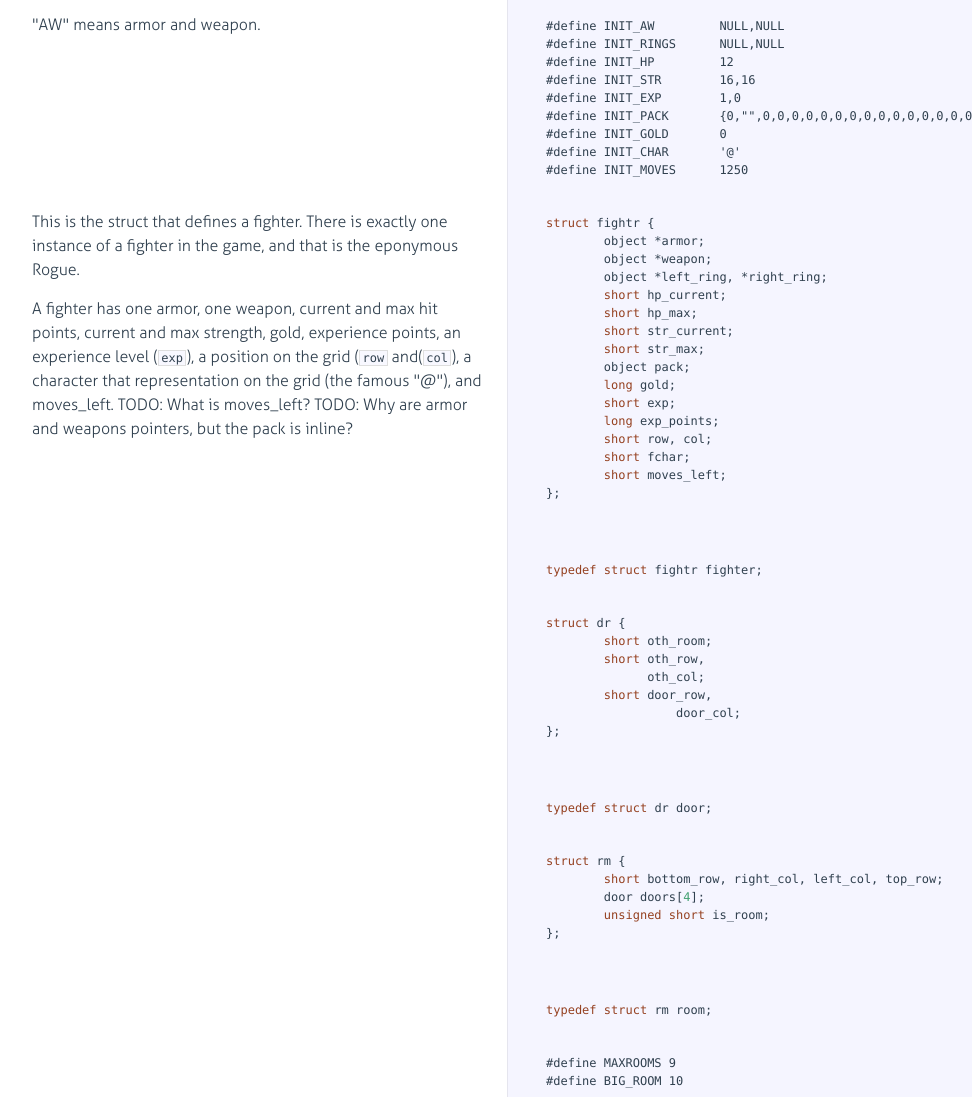
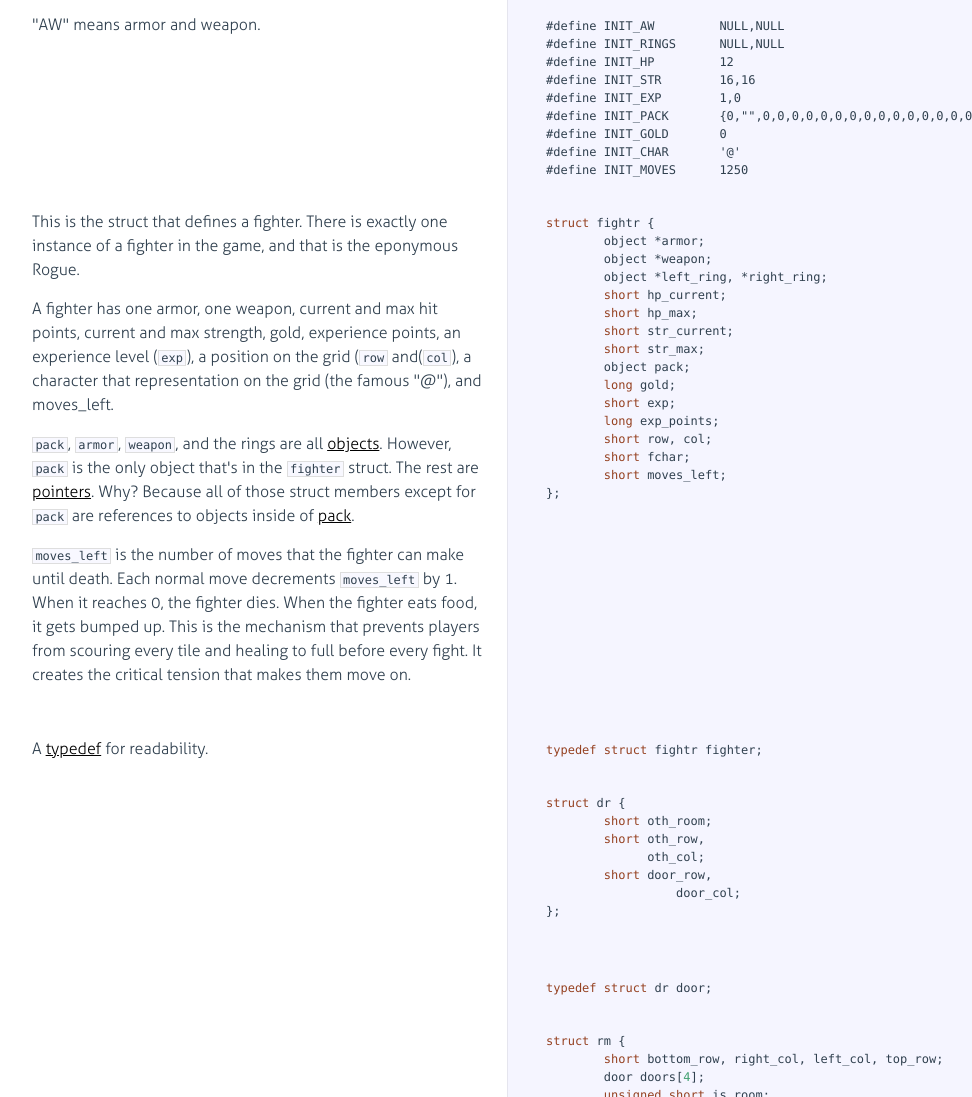
Before and after one commit to jimkang/annotated-rogue, a plain HTML site: page rogue.html in a window 1280 px wide. Shown: the part 5974-7071 px from the top of the page, without its empty margins (18-990 px from the left). Drawn offline with Linux system fonts and the light colour scheme.

Commit message:
Explain pointers vs. inline in fighter struct. Explain moves_left.

```diff
--- a/rogue.html
+++ b/rogue.html
@@ -954,7 +954,13 @@
                   This is the struct that defines a fighter. There is exactly one instance of a fighter in the game, and that is the eponymous Rogue.
                 </p>
                 <p>
-                  A fighter has one armor, one weapon, current and max hit points, current and max strength, gold, experience points, an experience level (<code>exp</code>), a position on the grid (<code>row</code> and(<code>col</code>), a character that representation on the grid (the famous "@"), and moves_left. TODO: What is moves_left? TODO: Why are armor and weapons pointers, but the pack is inline?
+                  A fighter has one armor, one weapon, current and max hit points, current and max strength, gold, experience points, an experience level (<code>exp</code>), a position on the grid (<code>row</code> and(<code>col</code>), a character that representation on the grid (the famous "@"), and moves_left.
+                </p>
+                <p>
+                  <code>pack</code>, <code>armor</code>, <code>weapon</code>, and the rings are all <a href="#section-38">objects</a>. However, <code>pack</code> is the only object that's in the <code>fighter</code> struct. The rest are <a href="https://www.cs.cf.ac.uk/Dave/C/node10.html">pointers</a>. Why? Because all of those struct members except for <code>pack</code> are references to objects inside of <a href="pack.html">pack</a>.
+                </p>
+                <p>
+                  <code>moves_left</code> is the number of moves that the fighter can make until death. Each normal move decrements <code>moves_left</code> by 1. When it reaches 0, the fighter dies. When the fighter eats food, it gets bumped up. This is the mechanism that prevents players from scouring every tile and healing to full before every fight. It creates the critical tension that makes them move on.
                 </p>
               </div>
 
@@ -997,6 +1003,7 @@
 
               <div class="pilwrap ">
                 <a class="pilcrow" href="#section-44">&#182;</a>
+                A <a href="#section-40">typedef</a> for readability.
               </div>
 
             </div>
```
Also changed, not shown: index.html (+3 -3 lines).
